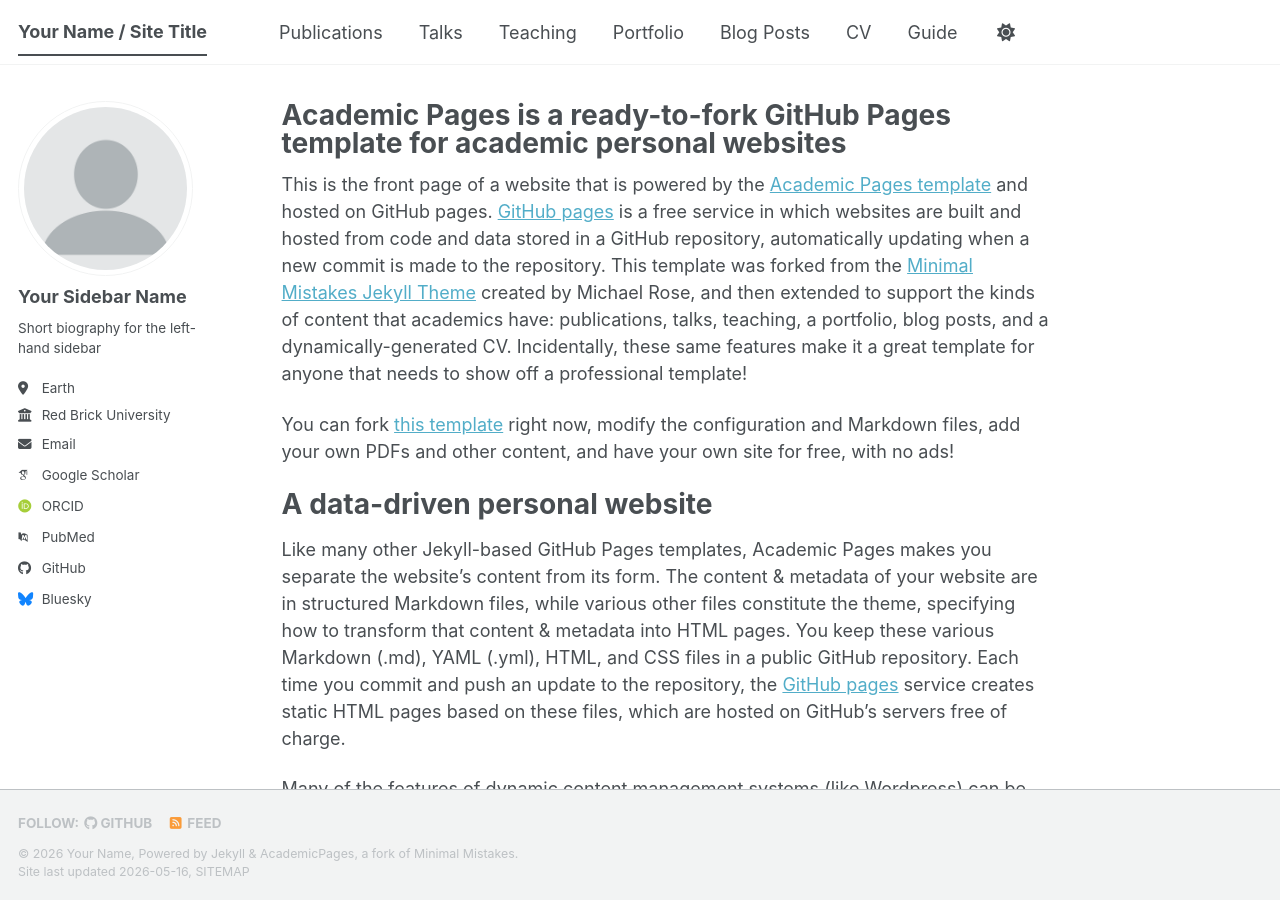
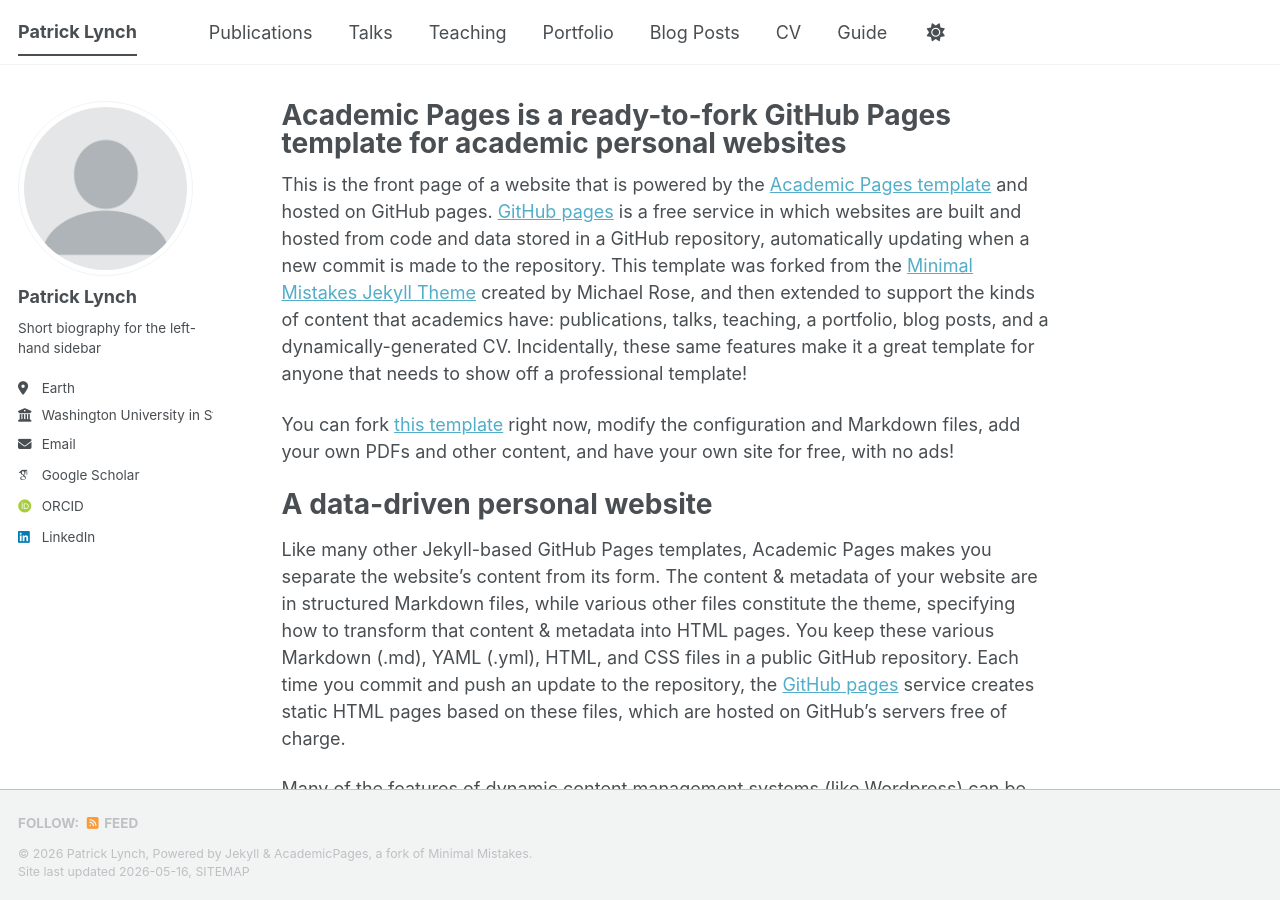
Before and after one commit to patricklynch7/patricklynch7.github.io, a Jekyll site: the page built from _pages/about.md, in a window 1280 px wide and 900 px high. Built offline with Jekyll 4.4.1, drawn with Linux system fonts in a browser that asks for light colours; some web fonts are replaced; a script bundle is joined from its source files by our own code; library files that are not in the unit come from our copies.

Commit message:
Update personal information in _config.yml

```diff
--- a/_config.yml
+++ b/_config.yml
@@ -9,9 +9,9 @@
 # Basic Site Settings
 locale                   : "en-US"
 site_theme               : "default" # The available themes options are "default", "air", "sunrise", "mint", "dirt" and "contrast"
-title                    : "Your Name / Site Title"
+title                    : "Patrick Lynch"
 title_separator          : "-"
-name                     : &name "Your Name"
+name                     : &name "Patrick Lynch"
 description              : &description "Your Name's academic portfolio"   # Update this with a general description of your site, this is the default if not overridden by a page
 url                      : https://academicpages.github.io # The base hostname & protocol for your site e.g. "https://[your GitHub username].github.io",
                                                            # or if you already have some other page hosted on Github then use "https://[your GitHub username].github.io/[Your Repo Name]"
@@ -24,24 +24,24 @@
 author:
   # Biographic information
   avatar           : "profile.png"
-  name             : "Your Sidebar Name"
+  name             : "Patrick Lynch"
   pronouns         : # example: "she/her"
   bio              : "Short biography for the left-hand sidebar"
   location         : "Earth"
-  employer         : "Red Brick University"
+  employer         : "Washington University in St. Louis"
   uri              : # URL
-  email            : "none@example.org"
+  email            : "patricklynch@wustl.edu"
 
   # Academic websites
   academia         : # URL
   arxiv            : # URL - Update with the correct link to your profile
-  googlescholar    : "https://scholar.google.com/citations?user=PS_CX0AAAAAJ"
+  googlescholar    : "https://scholar.google.com/citations?hl=en&user=MtjLFp0AAAAJ"
   inspire-hep      : # URL
   impactstory      : # URL
-  orcid            : "https://orcid.org/yourorcidurl"
+  orcid            : "https://orcid.org/0009-0006-4844-3304"
   semantic         : # URL
   ssrn             : # URL
-  pubmed           : "https://www.ncbi.nlm.nih.gov/pubmed/?term=john+snow"
+  pubmed           : # URL
   researchgate     : # URL
   scopus           : # URL
   zotero           : # URL
@@ -51,13 +51,13 @@
   bitbucket        : # Username - Update with your username on the site
   codepen          : # Username
   dribbble         : # Username
-  github           : "academicpages"
+  github           : # Username
   kaggle           : # Username
   stackoverflow    : # User number or user number and name (i.e., use "1" or "1/jeff-atwood")
 
   # Social media
   artstation       : # Username
-  bluesky          : "bsky.app" # Replace this with you Bluesky username
+  bluesky          : # Username
   facebook         : # Username
   flickr           : # Username
   foursquare       : # Username
@@ -66,7 +66,7 @@
   keybase          : # Username
   instagram        : # Username
   lastfm           : # Username
-  linkedin         : # Username
+  linkedin         : "www.linkedin.com/in/patrick-lynch-page"
   mastodon         : # URL
   medium           : # URL
   pinterest        : # Username
```
